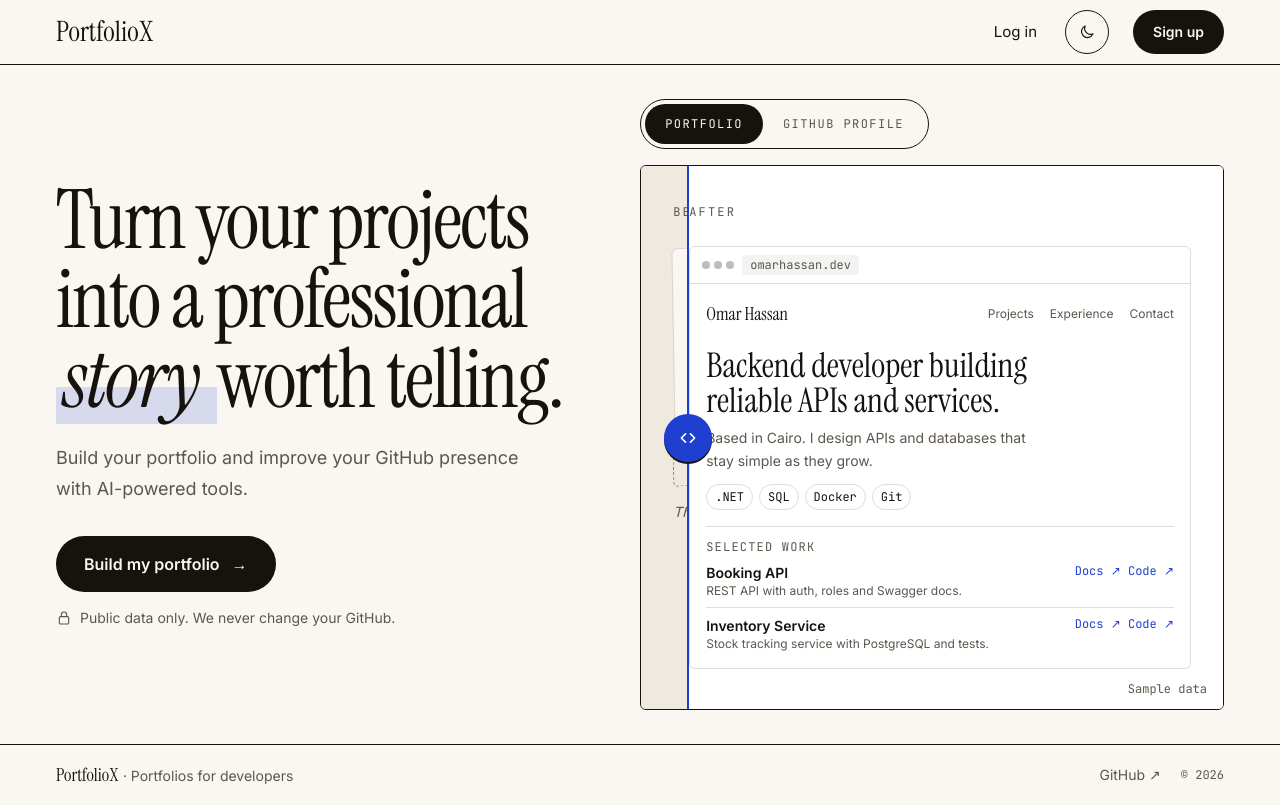
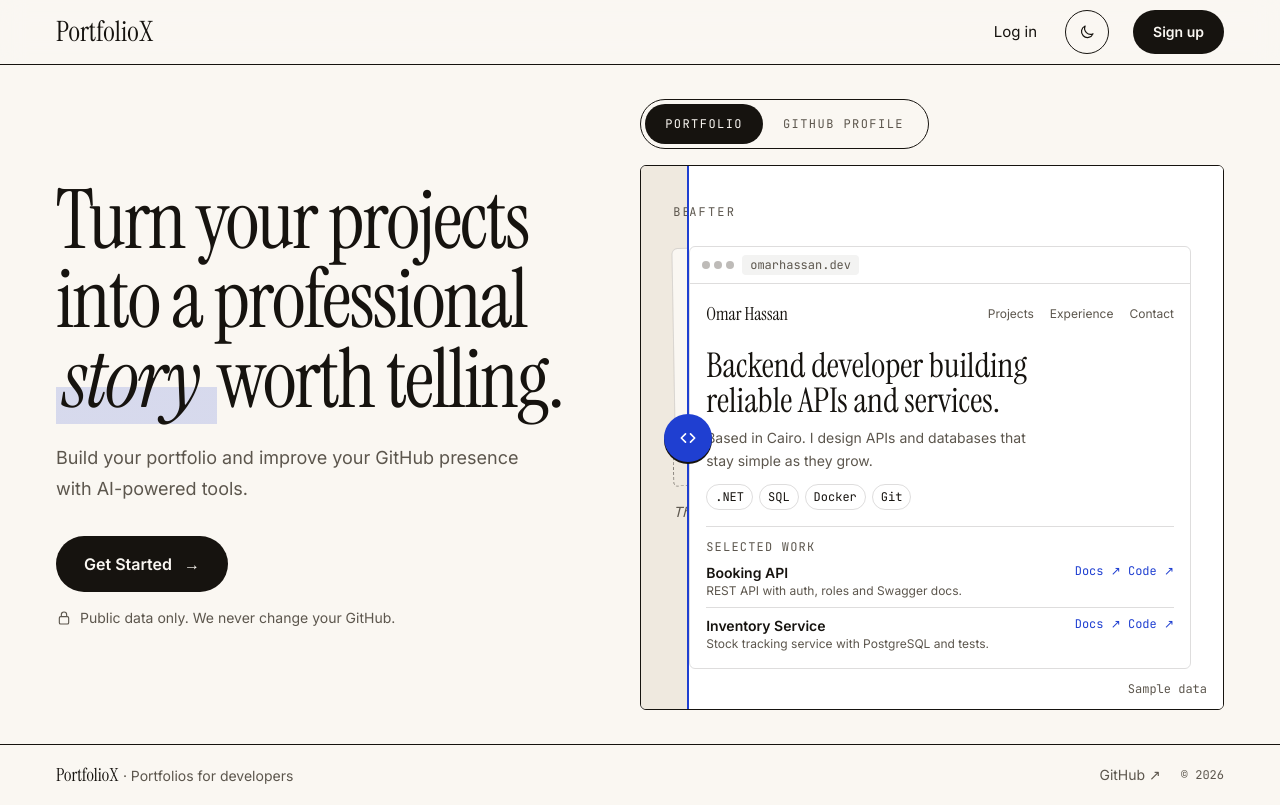
Before and after one commit to nadamomtaz/PortfolioX, a React app in the folder frontend/: page / in a window 1280 px wide. Built offline with nearby package versions, Linux system fonts and the light colour scheme; the HTML template or start-up script is replaced by a standard one.

Commit message:
Change button text from 'Build my portfolio' to 'Get Started'

```diff
--- a/frontend/src/Pages/Home.jsx
+++ b/frontend/src/Pages/Home.jsx
@@ -639,7 +639,7 @@ function Hero() {
           href="/signup"
           className={`group mt-8 inline-flex min-h-14 w-full items-center justify-center gap-3 rounded-full bg-ink px-7 font-semibold text-page transition-transform duration-150 hover:opacity-90 active:scale-[0.98] sm:w-auto ${focusStyle}`}
         >
-          Build my portfolio
+          Get Started
           <span
             aria-hidden="true"
             className="inline-block transition-transform duration-200 group-hover:translate-x-1"
```
